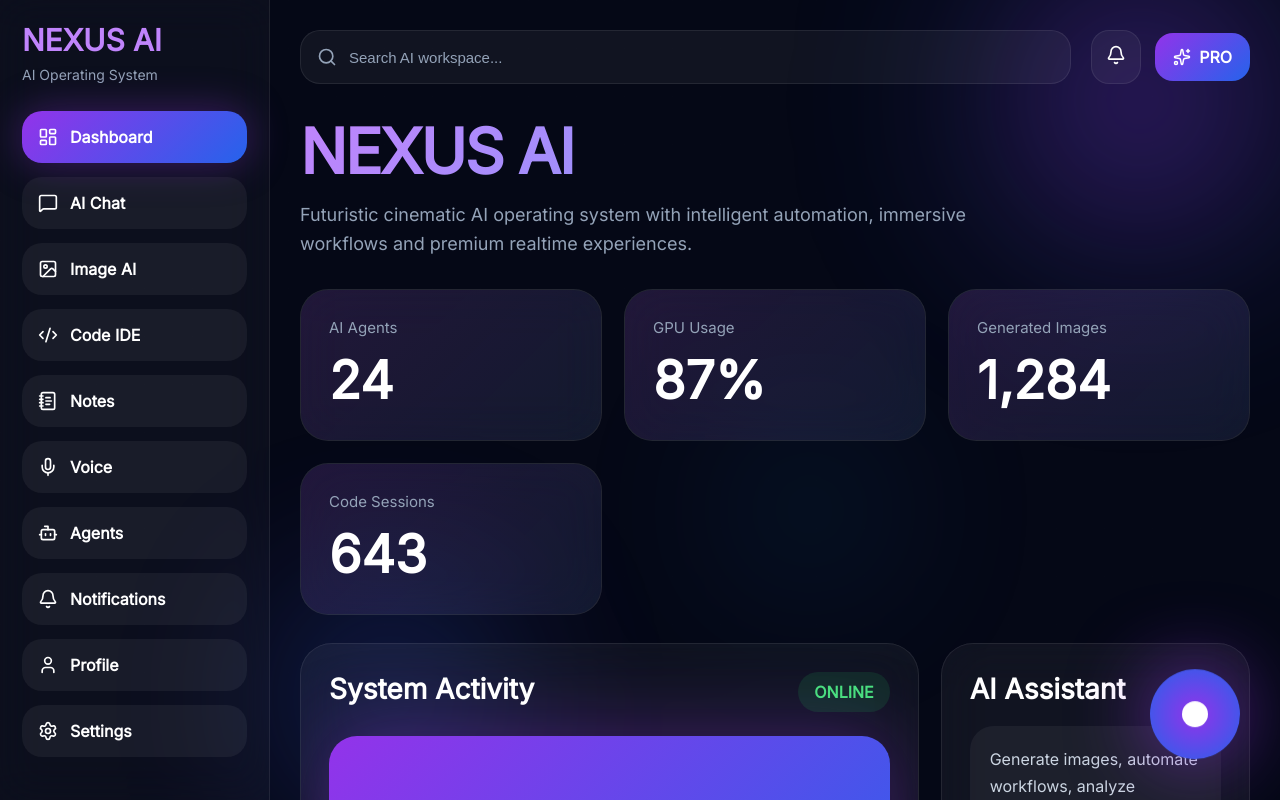
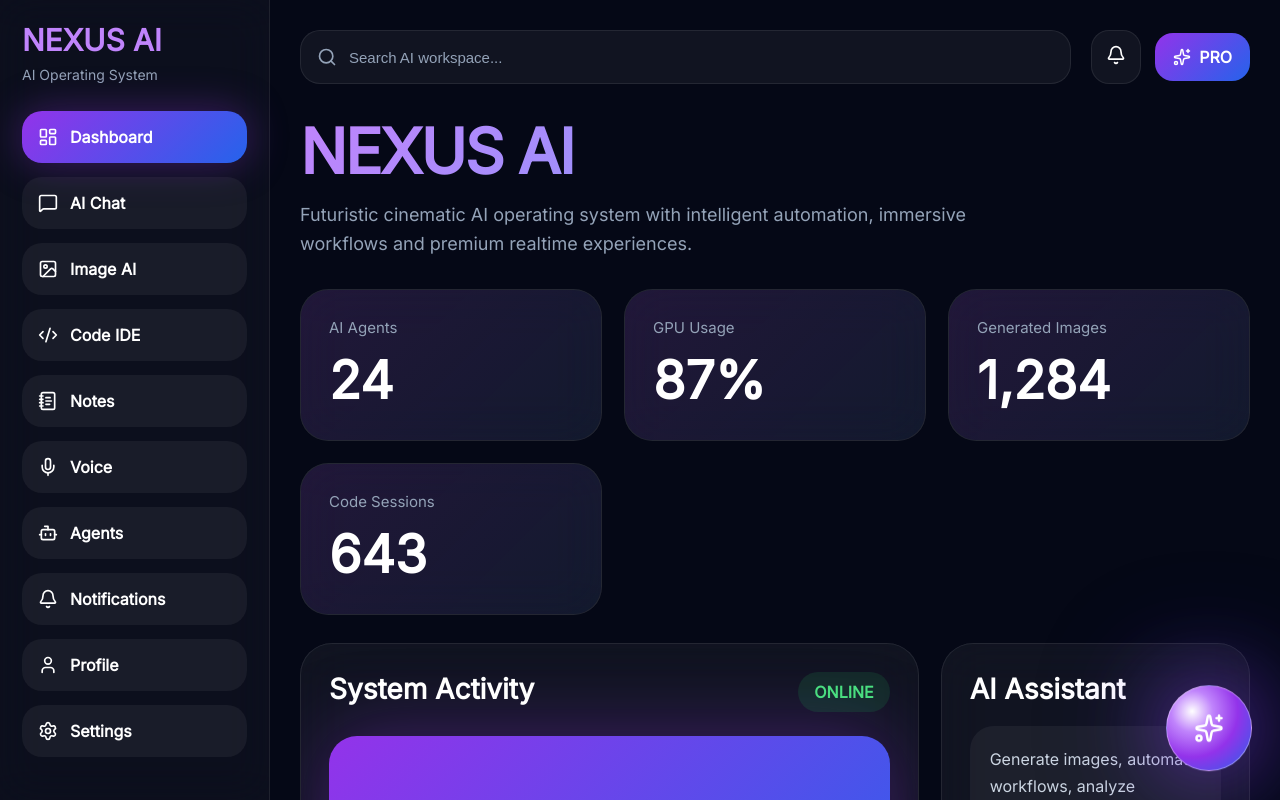
Before and after one commit to myaiapp2026/nexus-ai, a React (Vite) app: page /dashboard in a window 1280 px wide. Shown: the top 800 px of the page. Built offline with nearby package versions, Linux system fonts and the light colour scheme.

Commit message:
Add cinematic background

```diff
--- a/src/components/AIOrb.jsx
+++ b/src/components/AIOrb.jsx
@@ -1,26 +1,23 @@
+import { Sparkles } from "lucide-react"
+
 export default function AIOrb() {
   return (
     <div style={{
       position:"fixed",
-      right:"40px",
-      bottom:"40px",
-      width:"90px",
-      height:"90px",
+      right:"28px",
+      bottom:"28px",
+      width:"86px",
+      height:"86px",
       borderRadius:"999px",
-      background:"radial-gradient(circle,#9333ea,#2563eb)",
-      boxShadow:"0 0 80px rgba(147,51,234,0.65)",
-      display:"flex",
-      alignItems:"center",
-      justifyContent:"center",
+      background:"radial-gradient(circle at 30% 30%,#ffffff,#c084fc 25%,#9333ea 55%,#2563eb)",
+      boxShadow:"0 0 90px rgba(147,51,234,.75), 0 0 140px rgba(37,99,235,.35)",
+      display:"grid",
+      placeItems:"center",
       zIndex:100,
-      animation:"float 5s ease-in-out infinite"
+      animation:"float 5s ease-in-out infinite",
+      border:"1px solid rgba(255,255,255,.35)"
     }}>
-      <div style={{
-        width:"26px",
-        height:"26px",
-        borderRadius:"999px",
-        background:"white"
-      }} />
+      <Sparkles size={30} color="white" />
     </div>
   )
 }
--- a/src/components/CinematicBackground.jsx
+++ b/src/components/CinematicBackground.jsx
@@ -1,10 +1,44 @@
 export default function CinematicBackground() {
   return (
-    <>
-      <div className="mesh mesh-one" />
-      <div className="mesh mesh-two" />
-      <div className="mesh mesh-three" />
-      <div className="noise" />
-    </>
+    <div
+      style={{
+        position: "fixed",
+        inset: 0,
+        overflow: "hidden",
+        zIndex: -1,
+        background:
+          "radial-gradient(circle at top left,#0f172a,#020617 40%,#000000)"
+      }}
+    >
+      <div
+        style={{
+          position: "absolute",
+          width: "500px",
+          height: "500px",
+          borderRadius: "999px",
+          background: "#9333ea",
+          filter: "blur(140px)",
+          opacity: 0.25,
+          top: "-120px",
+          left: "-120px",
+          animation: "pulse 8s ease-in-out infinite"
+        }}
+      />
+
+      <div
+        style={{
+          position: "absolute",
+          width: "450px",
+          height: "450px",
+          borderRadius: "999px",
+          background: "#2563eb",
+          filter: "blur(140px)",
+          opacity: 0.22,
+          bottom: "-120px",
+          right: "-120px",
+          animation: "pulse 10s ease-in-out infinite"
+        }}
+      />
+    </div>
   )
 }
--- a/src/index.css
+++ b/src/index.css
@@ -192,3 +192,37 @@ input::placeholder{
     font-size:38px !important;
   }
 }
+
+.cinematic-card{
+  background:linear-gradient(180deg,rgba(255,255,255,.075),rgba(255,255,255,.035));
+  border:1px solid rgba(255,255,255,.10);
+  backdrop-filter:blur(28px);
+  box-shadow:
+    0 20px 80px rgba(0,0,0,.35),
+    inset 0 1px 0 rgba(255,255,255,.08);
+}
+
+.neon-border{
+  position:relative;
+  overflow:hidden;
+}
+
+.neon-border::before{
+  content:"";
+  position:absolute;
+  inset:-1px;
+  background:linear-gradient(135deg,#9333ea,#2563eb,#06b6d4);
+  opacity:.28;
+  z-index:-1;
+  filter:blur(18px);
+}
+
+.hero-glow{
+  text-shadow:0 0 40px rgba(147,51,234,.45);
+}
+
+@media(max-width:900px){
+  .hide-mobile{
+    display:none !important;
+  }
+}
```
